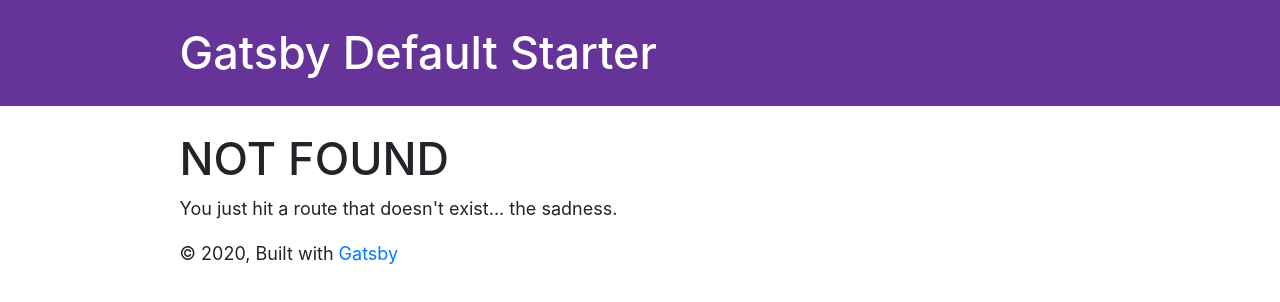
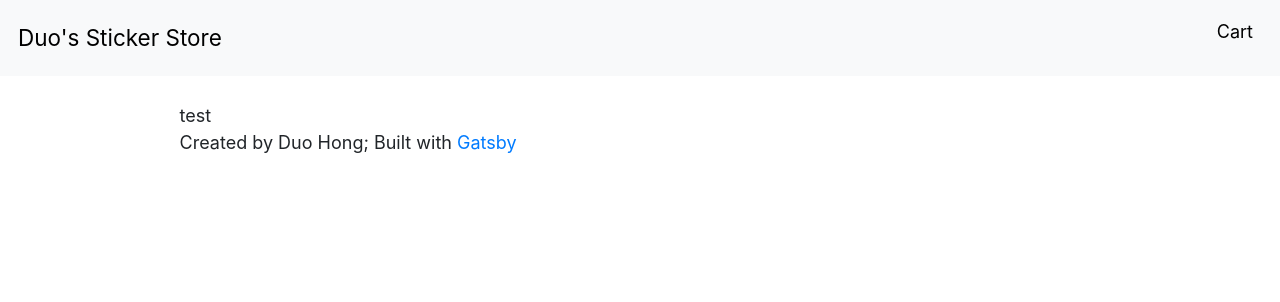
Before and after one commit to mountainduo/klyxx-full-stack-take-home, a Gatsby site in the folder klyxx-duo-client/: page /cart in a window 1280 px wide. Before the commit this address had no page. Built offline with nearby package versions, Linux system fonts and the light colour scheme; Gatsby itself is replaced by a stand-in of ours.

Commit message:
customized basic layout

```diff
--- a/klyxx-duo-client/src/components/header.js
+++ b/klyxx-duo-client/src/components/header.js
@@ -7,27 +7,34 @@ const Header = ({ siteTitle }) => (
     style={{
       background: `rebeccapurple`,
       marginBottom: `1.45rem`,
-    }}
-  >
-    <div
-      style={{
-        margin: `0 auto`,
-        maxWidth: 960,
-        padding: `1.45rem 1.0875rem`,
-      }}
-    >
-      <h1 style={{ margin: 0 }}>
+    }}>
+    <nav className="navbar navbar-expand-lg navbar-light bg-light">
+      <a className="navbar-brand">
         <Link
           to="/"
           style={{
-            color: `white`,
+            color: `black`,
             textDecoration: `none`,
-          }}
-        >
+          }}>
           {siteTitle}
         </Link>
-      </h1>
-    </div>
+      </a>
+      <ul className="navbar-nav mr-auto"></ul>
+      <ul className="navbar-nav mr-right">
+        <li className="nav-item">
+          <a className="nav-link">
+            <Link
+              to="/cart"
+              style={{
+                color: `black`,
+                textDecoration: `none`,
+              }}>
+              Cart
+            </Link>
+          </a>
+        </li>
+      </ul>
+    </nav>
   </header>
 )
 
--- a/klyxx-duo-client/src/components/layout.js
+++ b/klyxx-duo-client/src/components/layout.js
@@ -25,7 +25,7 @@ const Layout = ({ children }) => {
 
   return (
     <>
-      <Header siteTitle={data.site.siteMetadata.title} />
+      <Header siteTitle="Duo's Sticker Store" />
       <div
         style={{
           margin: `0 auto`,
@@ -35,7 +35,7 @@ const Layout = ({ children }) => {
       >
         <main>{children}</main>
         <footer>
-          © {new Date().getFullYear()}, Built with
+          Created by Duo Hong; Built with
           {` `}
           <a href="https://www.gatsbyjs.org">Gatsby</a>
         </footer>
--- /dev/null
+++ b/klyxx-duo-client/src/pages/cart.js
@@ -0,0 +1,11 @@
+import React from "react"
+import Layout from "../components/layout";
+import SEO from "../components/seo";
+
+const CartPage = () =>
+    <Layout>
+        <SEO title="Cart" />
+        test
+    </Layout>
+
+export default CartPage;
```
Also changed, not shown: klyxx-duo-client/src/pages/index.js (+1 -8 lines).
